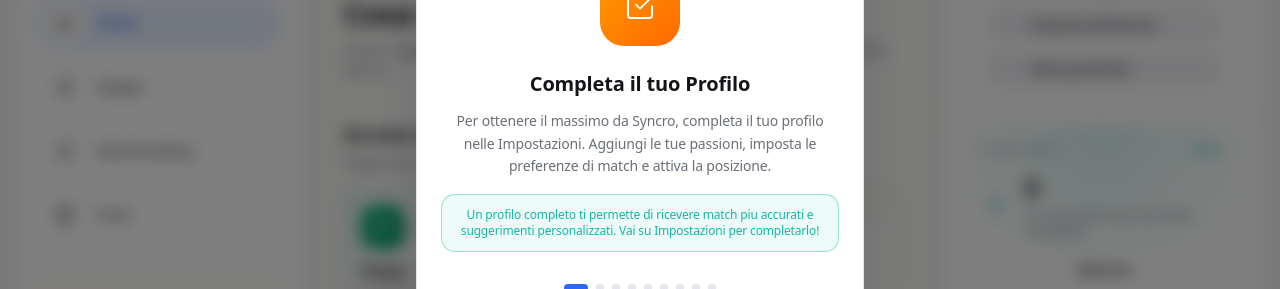
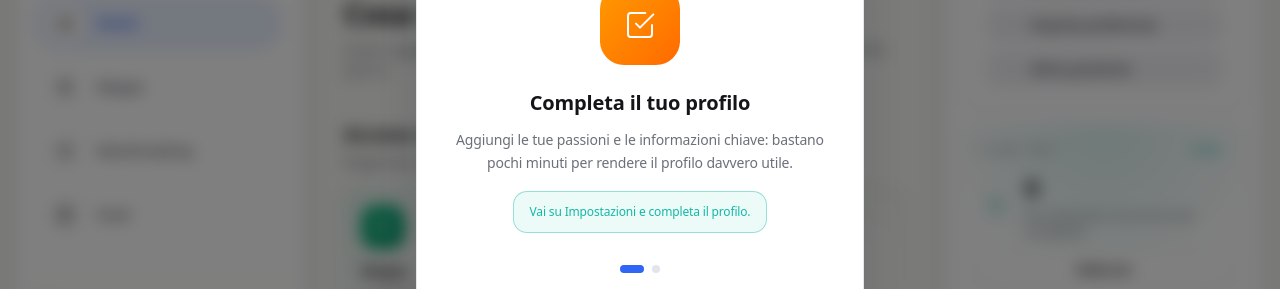
Before and after one commit to saddamsheikh01/syncro, a Next.js app in the folder frontend/: page /home in a window 1280 px wide. Both pictures are taken after a click on the button "Apri Tutorial". Shown: the part 212-501 px from the top of the page. Built offline with nearby package versions, Linux system fonts and the light colour scheme; no server answers.

Commit message:
[FE] fix: improved tutorial

```diff
--- a/frontend/src/features/tutorial/components/TutorialStepContent.tsx
+++ b/frontend/src/features/tutorial/components/TutorialStepContent.tsx
@@ -11,14 +11,7 @@
 
 const iconColorClasses: Record<TutorialStepIcon, string> = {
   setup: "bg-gradient-to-br from-amber-500 to-orange-500 text-white",
-  welcome: "bg-gradient-to-br from-zyra-start via-zyra-mid to-zyra-end text-white",
-  home: "bg-accent-soft text-accent",
-  map: "bg-[var(--qa-map-bg)] text-[var(--qa-map-gradient-start)]",
-  match: "bg-[var(--qa-match-bg)] text-[var(--qa-match-gradient-start)]",
-  feed: "bg-[var(--qa-feed-bg)] text-[var(--qa-feed-gradient-start)]",
-  chat: "bg-[var(--qa-chat-bg)] text-[var(--qa-chat-gradient-start)]",
   tests: "bg-[var(--qa-tests-bg)] text-[var(--qa-tests-gradient-start)]",
-  profile: "bg-surface-muted text-foreground",
 };
 
 const renderStepIcon = (icon: TutorialStepIcon) => {
@@ -39,35 +32,8 @@
           <path d="M21 12v7a2 2 0 0 1-2 2H5a2 2 0 0 1-2-2V5a2 2 0 0 1 2-2h11" />
         </svg>
       );
-    case "welcome":
-      return (
-        <svg
-          viewBox="0 0 24 24"
-          fill="none"
-          stroke="currentColor"
-          strokeWidth="1.5"
-          strokeLinecap="round"
-          strokeLinejoin="round"
-          className="h-8 w-8"
-          aria-hidden="true"
-        >
-          <path d="M12 3l2.6 5.4 6 .9-4.3 4.2 1 6-5.3-2.9-5.3 2.9 1-6-4.3-4.2 6-.9L12 3z" />
-        </svg>
-      );
-    case "home":
-      return <NavIcon name="home" className="h-8 w-8" />;
-    case "map":
-      return <NavIcon name="map" className="h-8 w-8" />;
-    case "match":
-      return <NavIcon name="spark" className="h-8 w-8" />;
-    case "feed":
-      return <NavIcon name="chat" className="h-8 w-8" />;
-    case "chat":
-      return <NavIcon name="chat" className="h-8 w-8" />;
     case "tests":
       return <NavIcon name="clipboard" className="h-8 w-8" />;
-    case "profile":
-      return <NavIcon name="user" className="h-8 w-8" />;
     default:
       return <NavIcon name="star" className="h-8 w-8" />;
   }
--- a/frontend/src/features/tutorial/data/tutorialSteps.ts
+++ b/frontend/src/features/tutorial/data/tutorialSteps.ts
@@ -1,13 +1,4 @@
-export type TutorialStepIcon =
-  | "setup"
-  | "welcome"
-  | "home"
-  | "map"
-  | "match"
-  | "feed"
-  | "chat"
-  | "tests"
-  | "profile";
+export type TutorialStepIcon = "setup" | "tests";
 
 export type TutorialStep = {
   id: string;
@@ -21,68 +12,17 @@
   {
     id: "setup",
     icon: "setup",
-    title: "Completa il tuo Profilo",
+    title: "Completa il tuo profilo",
     description:
-      "Per ottenere il massimo da Syncro, completa il tuo profilo nelle Impostazioni. Aggiungi le tue passioni, imposta le preferenze di match e attiva la posizione.",
-    highlight:
-      "Un profilo completo ti permette di ricevere match piu accurati e suggerimenti personalizzati. Vai su Impostazioni per completarlo!",
-  },
-  {
-    id: "welcome",
-    icon: "welcome",
-    title: "Benvenuto su Syncro",
-    description:
-      "Syncro ti aiuta a connetterti con persone affini, scoprire luoghi ed esperienze su misura per te. Lascia che ti guidiamo attraverso le funzionalita principali.",
-  },
-  {
-    id: "home",
-    icon: "home",
-    title: "La tua Home",
-    description:
-      "Qui trovi suggerimenti personalizzati, match del giorno e accesso rapido a tutte le sezioni. Tutto basato sul tuo profilo e le tue passioni.",
-  },
-  {
-    id: "map",
-    icon: "map",
-    title: "Esplora la Mappa",
-    description:
-      "Scopri luoghi ed esperienze vicino a te. Attiva la posizione per vedere suggerimenti basati sulla tua area geografica.",
-  },
-  {
-    id: "match",
-    icon: "match",
-    title: "I tuoi Match",
-    description:
-      "Trova persone con passioni simili alle tue. L'affinita viene calcolata in base al profilo, passioni condivise e risultati dei test.",
-  },
-  {
-    id: "feed",
-    icon: "feed",
-    title: "Feed della Community",
-    description:
-      "Scopri cosa succede intorno a te. Post, foto e aggiornamenti dalle persone nelle vicinanze.",
-  },
-  {
-    id: "chat",
-    icon: "chat",
-    title: "Chat e Messaggi",
-    description:
-      "Inizia conversazioni con i tuoi match. Scambia messaggi e organizza incontri in modo semplice.",
+      "Aggiungi le tue passioni e le informazioni chiave: bastano pochi minuti per rendere il profilo davvero utile.",
+    highlight: "Vai su Impostazioni e completa il profilo.",
   },
   {
     id: "tests",
     icon: "tests",
-    title: "Test di Personalita",
+    title: "Inizia i test",
     description:
-      "Completa i test per migliorare i tuoi match. Piu test completi, piu accurate saranno le affinita calcolate con gli altri utenti.",
-    highlight:
-      "I test sono fondamentali per ottenere match di qualita. Ti consigliamo di completarli tutti.",
-  },
-  {
-    id: "profile",
-    icon: "profile",
-    title: "Il tuo Profilo",
-    description:
-      "Personalizza il tuo profilo, gestisci le preferenze e controlla la visibilita. Un profilo completo attira piu match.",
+      "I micro‑test migliorano i match e aiutano Zyra a capire meglio chi sei.",
+    highlight: "Ti consigliamo di iniziare dai primi test disponibili.",
   },
 ];
```
